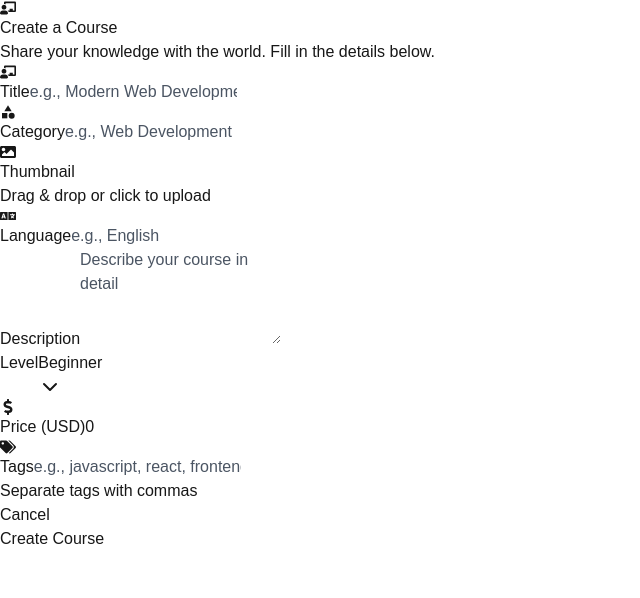
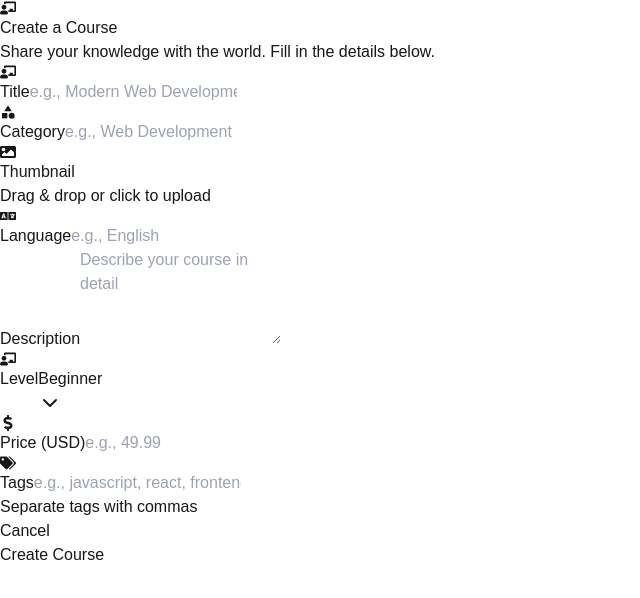
Before and after one commit to arjav1528/Learnify-LMS, a Next.js app: page /instructor/courses/create in a window 1280 px wide. Shown: the top 598 px of the page, without its empty margins (0-640 px from the left). Built offline with nearby package versions, Linux system fonts and the light colour scheme; no server answers.

Commit message:
file upload page implemented successfully

```diff
--- a/src/app/instructor/courses/create/page.tsx
+++ b/src/app/instructor/courses/create/page.tsx
@@ -9,14 +9,13 @@ import { Label } from '@/components/ui/label';
 import { Textarea } from '@/components/ui/textarea';
 import { Select, SelectContent, SelectItem, SelectTrigger, SelectValue } from '@/components/ui/select';
 import { toast, Toaster } from 'react-hot-toast';
-import { motion } from 'framer-motion';
+import { motion, AnimatePresence } from 'framer-motion';
 import clsx from 'clsx';
 import { FaChalkboardTeacher, FaTags, FaDollarSign, FaLanguage, FaImage } from 'react-icons/fa';
 import { MdCategory } from 'react-icons/md';
 import { useDropzone } from 'react-dropzone';
 import * as Tooltip from '@radix-ui/react-tooltip';
-
-type CourseLevel = 'beginner' | 'intermediate' | 'advanced';
+import { CourseLevel } from '@/models/models';
 
 interface CourseFormData {
   title: string;
@@ -49,6 +48,7 @@ export default function CreateCourse() {
   const { getRootProps, getInputProps, isDragActive } = useDropzone({
     accept: { 'image/*': [] },
     multiple: false,
+    disabled: isLoading,
     onDrop: (acceptedFiles) => {
       const file = acceptedFiles[0];
       if (file) {
@@ -70,7 +70,33 @@ export default function CreateCourse() {
     setIsLoading(true);
 
     try {
-      // TODO: Backend Integration
+      const formDataToSend = new FormData();
+
+      // Add all form fields to FormData
+      formDataToSend.append('title', formData.title);
+      formDataToSend.append('description', formData.description);
+      formDataToSend.append('language', formData.language);
+      formDataToSend.append('level', formData.level);
+      formDataToSend.append('categoryId', formData.categoryId);
+      formDataToSend.append('price', formData.price.toString());
+      formDataToSend.append('tags', JSON.stringify(formData.tags));
+      formDataToSend.append('instructorId', user?.id || '');
+
+      // Get the file from the dropzone
+      const fileInput = document.querySelector('input[type="file"]') as HTMLInputElement;
+      if (fileInput?.files?.[0]) {
+        formDataToSend.append('file', fileInput.files[0]);
+      }
+
+      const response = await fetch('/api/courses/create', {
+        method: 'POST',
+        body: formDataToSend,
+      });
+
+      if (!response.ok) {
+        throw new Error('Failed to create course');
+      }
+
       toast.success('Course created successfully!');
       router.push('/instructor/dashboard');
     } catch (error) {
@@ -83,36 +109,79 @@ export default function CreateCourse() {
 
   return (
     <Tooltip.Provider>
-      <div className="min-h-screen bg-gradient-to-br from-purple-200 via-white to-blue-100 py-16 px-4 flex items-center justify-center">
-        <div className="w-full max-w-2xl">
-          {/* Progress Bar */}
+      <motion.div
+        initial={{ opacity: 0 }}
+        animate={{ opacity: 1 }}
+        className="min-h-screen bg-gradient-to-br from-purple-200 via-white to-blue-100 py-16 px-4 flex items-center justify-center relative"
+      >
+        {isLoading && (
+          <motion.div
+            initial={{ opacity: 0 }}
+            animate={{ opacity: 1 }}
+            className="absolute inset-0 bg-black/20 backdrop-blur-sm z-50 flex items-center justify-center"
+          >
+            <div className="bg-white rounded-xl p-8 shadow-2xl flex flex-col items-center gap-4">
+              <div className="w-12 h-12 border-4 border-purple-200 border-t-purple-600 rounded-full animate-spin"></div>
+              <p className="text-lg font-medium text-gray-700">Creating your course...</p>
+            </div>
+          </motion.div>
+        )}
+        <motion.div
+          initial={{ scale: 0.95 }}
+          animate={{ scale: 1 }}
+          className="w-full max-w-2xl"
+        >
           <motion.div
             initial={{ width: 0 }}
             animate={{ width: '100%' }}
             transition={{ duration: 1 }}
             className="h-2 mb-6 rounded-full bg-gradient-to-r from-purple-500 via-pink-400 to-blue-400 shadow-lg"
           />
+
           <motion.div
             initial={{ opacity: 0, y: 30 }}
             animate={{ opacity: 1, y: 0 }}
             transition={{ duration: 0.5 }}
-            className="bg-white/80 backdrop-blur-lg rounded-3xl shadow-2xl p-12 border border-purple-200"
+            className="bg-white/90 backdrop-blur-lg rounded-3xl shadow-2xl p-12 border border-purple-200"
           >
-            <div className="text-center mb-10">
-              <div className="inline-flex items-center justify-center w-24 h-24 rounded-full bg-gradient-to-br from-purple-400 to-blue-400 mb-4 shadow-lg">
+            <motion.div
+              initial={{ opacity: 0, y: -20 }}
+              animate={{ opacity: 1, y: 0 }}
+              className="text-center mb-10"
+            >
+              <motion.div
+                whileHover={{ scale: 1.05 }}
+                className="inline-flex items-center justify-center w-24 h-24 rounded-full bg-gradient-to-br from-purple-400 to-blue-400 mb-4 shadow-lg"
+              >
                 <FaChalkboardTeacher className="w-12 h-12 text-white" />
-              </div>
-              <h1 className="text-4xl font-extrabold text-gray-900 drop-shadow-lg">Create a Course</h1>
-              <p className="mt-2 text-base text-gray-700 font-medium">Share your knowledge with the world. Fill in the details below.</p>
-            </div>
+              </motion.div>
+              <motion.h1
+                initial={{ opacity: 0 }}
+                animate={{ opacity: 1 }}
+                transition={{ delay: 0.2 }}
+                className="text-4xl font-extrabold text-black drop-shadow-lg"
+              >
+                Create a Course
+              </motion.h1>
+              <motion.p
+                initial={{ opacity: 0 }}
+                animate={{ opacity: 1 }}
+                transition={{ delay: 0.3 }}
+                className="mt-2 text-base font-medium text-black"
+              >
+                Share your knowledge with the world. Fill in the details below.
+              </motion.p>
+            </motion.div>
 
             <form onSubmit={handleSubmit} className="space-y-8">
               <div className="grid grid-cols-1 md:grid-cols-2 gap-8">
-                <Tooltip.Root>
-                  <Tooltip.Trigger asChild>
-                    <div>
+                <motion.div
+                  initial={{ opacity: 0, x: -20 }}
+                  animate={{ opacity: 1, x: 0 }}
+                  transition={{ duration: 0.3 }}
+                >
                   <Label htmlFor="title" className="text-black flex items-center gap-2">
-                        <FaChalkboardTeacher /> Title
+                    <FaChalkboardTeacher className="text-black" /> Title
                   </Label>
                   <Input
                     id="title"
@@ -121,21 +190,18 @@ export default function CreateCourse() {
                     value={formData.title}
                     onChange={(e) => handleInputChange('title', e.target.value)}
                     placeholder="e.g., Modern Web Development"
-                        className="mt-1 placeholder:text-gray-700 placeholder:font-medium bg-gray-50 border border-purple-200 focus:border-purple-500 focus:ring-2 focus:ring-purple-100 shadow"
+                    className="mt-1 text-black bg-white/90 border-2 border-purple-300 focus:border-purple-500 focus:ring-2 focus:ring-purple-200 shadow-md rounded-lg transition-all duration-200"
+                    disabled={isLoading}
                   />
-                    </div>
-                  </Tooltip.Trigger>
-                  <Tooltip.Portal>
-                    <Tooltip.Content className="bg-purple-700 text-white px-3 py-2 rounded shadow" side="top">
-                      Enter a catchy course title!
-                    </Tooltip.Content>
-                  </Tooltip.Portal>
-                </Tooltip.Root>
-                <Tooltip.Root>
-                  <Tooltip.Trigger asChild>
-                    <div>
+                </motion.div>
+
+                <motion.div
+                  initial={{ opacity: 0, x: 20 }}
+                  animate={{ opacity: 1, x: 0 }}
+                  transition={{ duration: 0.3 }}
+                >
                   <Label htmlFor="category" className="text-black flex items-center gap-2">
-                        <MdCategory /> Category
+                    <MdCategory className="text-black" /> Category
                   </Label>
                   <Input
                     id="category"
@@ -144,22 +210,18 @@ export default function CreateCourse() {
                     value={formData.categoryId}
                     onChange={(e) => handleInputChange('categoryId', e.target.value)}
                     placeholder="e.g., Web Development"
-                        className="mt-1 placeholder:text-gray-700 placeholder:font-medium bg-gray-50 border border-purple-200 focus:border-purple-500 focus:ring-2 focus:ring-purple-100 shadow"
+                    className="mt-1 text-black bg-white/90 border-2 border-purple-300 focus:border-purple-500 focus:ring-2 focus:ring-purple-200 shadow-md rounded-lg transition-all duration-200"
+                    disabled={isLoading}
                   />
-                    </div>
-                  </Tooltip.Trigger>
-                  <Tooltip.Portal>
-                    <Tooltip.Content className="bg-purple-700 text-white px-3 py-2 rounded shadow" side="top">
-                      What category best fits your course?
-                    </Tooltip.Content>
-                  </Tooltip.Portal>
-                </Tooltip.Root>
+                </motion.div>
               </div>
 
               <div className="grid grid-cols-1 md:grid-cols-2 gap-8">
-                <Tooltip.Root>
-                  <Tooltip.Trigger asChild>
-                    <div>
+                <motion.div
+                  initial={{ opacity: 0, y: 20 }}
+                  animate={{ opacity: 1, y: 0 }}
+                  transition={{ duration: 0.3 }}
+                >
                   <Label htmlFor="thumbnail" className="text-black flex items-center gap-2">
                     <FaImage /> Thumbnail
                   </Label>
@@ -167,29 +229,40 @@ export default function CreateCourse() {
                     {...getRootProps()}
                     className={clsx(
                       "mt-1 flex flex-col items-center justify-center border-2 border-dashed rounded-lg p-4 cursor-pointer transition",
-                          isDragActive ? "border-purple-500 bg-purple-50" : "border-purple-200 bg-gray-50"
+                      isDragActive ? "border-purple-500 bg-purple-50" : "border-purple-200 bg-white/90"
                     )}
                   >
                     <input {...getInputProps()} />
+                    <AnimatePresence mode="wait">
                       {thumbnailPreview ? (
-                          <img src={thumbnailPreview} alt="Thumbnail preview" className="w-24 h-24 object-cover rounded-lg shadow mb-2" />
+                        <motion.img
+                          initial={{ opacity: 0, scale: 0.8 }}
+                          animate={{ opacity: 1, scale: 1 }}
+                          exit={{ opacity: 0, scale: 0.8 }}
+                          src={thumbnailPreview}
+                          alt="Thumbnail preview"
+                          className="w-24 h-24 object-cover rounded-lg shadow mb-2"
+                        />
                       ) : (
-                          <span className="text-gray-500 font-medium">Drag & drop or click to upload</span>
+                        <motion.span
+                          initial={{ opacity: 0 }}
+                          animate={{ opacity: 1 }}
+                          className="text-black font-medium"
+                        >
+                          Drag & drop or click to upload
+                        </motion.span>
                       )}
+                    </AnimatePresence>
                   </div>
-                    </div>
-                  </Tooltip.Trigger>
-                  <Tooltip.Portal>
-                    <Tooltip.Content className="bg-purple-700 text-white px-3 py-2 rounded shadow" side="top">
-                      Upload a course thumbnail image.
-                    </Tooltip.Content>
-                  </Tooltip.Portal>
-                </Tooltip.Root>
-                <Tooltip.Root>
-                  <Tooltip.Trigger asChild>
-                    <div>
+                </motion.div>
+
+                <motion.div
+                  initial={{ opacity: 0, y: 20 }}
+                  animate={{ opacity: 1, y: 0 }}
+                  transition={{ duration: 0.3, delay: 0.1 }}
+                >
                   <Label htmlFor="language" className="text-black flex items-center gap-2">
-                        <FaLanguage /> Language
+                    <FaLanguage className="text-black" /> Language
                   </Label>
                   <Input
                     id="language"
@@ -198,21 +271,17 @@ export default function CreateCourse() {
                     value={formData.language}
                     onChange={(e) => handleInputChange('language', e.target.value)}
                     placeholder="e.g., English"
-                        className="mt-1 text-gray-900 font-medium placeholder:text-gray-700 placeholder:font-medium bg-gray-50 border border-purple-200 focus:border-purple-500 focus:ring-2 focus:ring-purple-100 shadow"
+                    className="mt-1 text-black bg-white/90 border-2 border-purple-300 focus:border-purple-500 focus:ring-2 focus:ring-purple-200 shadow-md rounded-lg transition-all duration-200"
+                    disabled={isLoading}
                   />
-                    </div>
-                  </Tooltip.Trigger>
-                  <Tooltip.Portal>
-                    <Tooltip.Content className="bg-purple-700 text-white px-3 py-2 rounded shadow" side="top">
-                      What language is your course in?
-                    </Tooltip.Content>
-                  </Tooltip.Portal>
-                </Tooltip.Root>
+                </motion.div>
               </div>
 
-              <Tooltip.Root>
-                <Tooltip.Trigger asChild>
-                  <div>
+              <motion.div
+                initial={{ opacity: 0, y: 20 }}
+                animate={{ opacity: 1, y: 0 }}
+                transition={{ duration: 0.3, delay: 0.2 }}
+              >
                 <Label htmlFor="description" className="text-black">Description</Label>
                 <Textarea
                   id="description"
@@ -221,39 +290,57 @@ export default function CreateCourse() {
                   value={formData.description}
                   onChange={(e) => handleInputChange('description', e.target.value)}
                   placeholder="Describe your course in detail"
-                      className="mt-1 text-gray-900 font-medium placeholder:text-gray-700 placeholder:font-medium bg-gray-50 border border-purple-200 focus:border-purple-500 focus:ring-2 focus:ring-purple-100 shadow"
+                  className="mt-1 text-black bg-white/90 border-2 border-purple-300 focus:border-purple-500 focus:ring-2 focus:ring-purple-200 shadow-md rounded-lg transition-all duration-200"
+                  disabled={isLoading}
                 />
-                  </div>
-                </Tooltip.Trigger>
-                <Tooltip.Portal>
-                  <Tooltip.Content className="bg-purple-700 text-white px-3 py-2 rounded shadow" side="top">
-                    Give a detailed and engaging course description.
-                  </Tooltip.Content>
-                </Tooltip.Portal>
-              </Tooltip.Root>
+              </motion.div>
 
               <div className="grid grid-cols-1 md:grid-cols-2 gap-8">
-                <div>
-                  <Label htmlFor="level" className="text-black">Level</Label>
+                <motion.div
+                  initial={{ opacity: 0, y: 20 }}
+                  animate={{ opacity: 1, y: 0 }}
+                  transition={{ duration: 0.3, delay: 0.3 }}
+                >
+                  <Label htmlFor="level" className="text-black flex items-center gap-2">
+                    <FaChalkboardTeacher className="text-black" /> Level
+                  </Label>
                   <Select
                     value={formData.level}
                     onValueChange={(value) => handleInputChange('level', value as CourseLevel)}
                   >
-                    <SelectTrigger className="mt-1 bg-gray-50 border border-purple-200 focus:border-purple-500 focus:ring-2 focus:ring-purple-100 shadow">
-                      <SelectValue placeholder="Select level" className="placeholder:text-gray-700 placeholder:font-medium" />
+                    <SelectTrigger className="mt-1 text-black bg-white/90 border-2 border-purple-300 focus:border-purple-500 focus:ring-2 focus:ring-purple-200 shadow-md rounded-lg transition-all duration-200">
+                      <SelectValue placeholder="Select level" />
                     </SelectTrigger>
-                    <SelectContent>
-                      <SelectItem value="beginner">Beginner</SelectItem>
-                      <SelectItem value="intermediate">Intermediate</SelectItem>
-                      <SelectItem value="advanced">Advanced</SelectItem>
+                    <SelectContent className="bg-white border-2 border-purple-200 shadow-lg rounded-lg">
+                      <SelectItem value="beginner" className="text-black hover:bg-purple-50 cursor-pointer">
+                        <div className="flex items-center gap-2">
+                          <span className="w-2 h-2 rounded-full bg-green-500"></span>
+                          Beginner
+                        </div>
+                      </SelectItem>
+                      <SelectItem value="intermediate" className="text-black hover:bg-purple-50 cursor-pointer">
+                        <div className="flex items-center gap-2">
+                          <span className="w-2 h-2 rounded-full bg-yellow-500"></span>
+                          Intermediate
+                        </div>
+                      </SelectItem>
+                      <SelectItem value="advanced" className="text-black hover:bg-purple-50 cursor-pointer">
+                        <div className="flex items-center gap-2">
+                          <span className="w-2 h-2 rounded-full bg-red-500"></span>
+                          Advanced
+                        </div>
+                      </SelectItem>
                     </SelectContent>
                   </Select>
-                </div>
-                <Tooltip.Root>
-                  <Tooltip.Trigger asChild>
-                    <div>
+                </motion.div>
+
+                <motion.div
+                  initial={{ opacity: 0, y: 20 }}
+                  animate={{ opacity: 1, y: 0 }}
+                  transition={{ duration: 0.3, delay: 0.4 }}
+                >
                   <Label htmlFor="price" className="text-black flex items-center gap-2">
-                        <FaDollarSign /> Price (USD)
+                    <FaDollarSign className="text-black" /> Price (USD)
                   </Label>
                   <Input
                     id="price"
@@ -261,26 +348,25 @@ export default function CreateCourse() {
                     required
                     min="0"
                     step="0.01"
-                        value={formData.price}
-                        onChange={(e) => handleInputChange('price', parseFloat(e.target.value))}
+                    value={formData.price || ''}
+                    onChange={(e) => {
+                      const value = e.target.value;
+                      handleInputChange('price', value === '' ? 0 : parseFloat(value));
+                    }}
                     placeholder="e.g., 49.99"
-                        className="mt-1 placeholder:text-gray-700 placeholder:font-medium bg-gray-50 border border-purple-200 focus:border-purple-500 focus:ring-2 focus:ring-purple-100 shadow"
+                    className="mt-1 text-black bg-white/90 border-2 border-purple-300 focus:border-purple-500 focus:ring-2 focus:ring-purple-200 shadow-md rounded-lg transition-all duration-200"
+                    disabled={isLoading}
                   />
-                    </div>
-                  </Tooltip.Trigger>
-                  <Tooltip.Portal>
-                    <Tooltip.Content className="bg-purple-700 text-white px-3 py-2 rounded shadow" side="top">
-                      Set a fair price for your course.
-                    </Tooltip.Content>
-                  </Tooltip.Portal>
-                </Tooltip.Root>
+                </motion.div>
               </div>
 
-              <Tooltip.Root>
-                <Tooltip.Trigger asChild>
-                  <div>
+              <motion.div
+                initial={{ opacity: 0, y: 20 }}
+                animate={{ opacity: 1, y: 0 }}
+                transition={{ duration: 0.3, delay: 0.5 }}
+              >
                 <Label htmlFor="tags" className="text-black flex items-center gap-2">
-                      <FaTags /> Tags
+                  <FaTags className="text-black" /> Tags
                 </Label>
                 <Input
                   id="tags"
@@ -288,19 +374,18 @@ export default function CreateCourse() {
                   value={formData.tags.join(', ')}
                   onChange={(e) => handleInputChange('tags', e.target.value.split(',').map(tag => tag.trim()))}
                   placeholder="e.g., javascript, react, frontend"
-                      className="mt-1 text-gray-900 font-medium placeholder:text-gray-700 placeholder:font-medium bg-gray-50 border border-purple-200 focus:border-purple-500 focus:ring-2 focus:ring-purple-100 shadow"
+                  className="mt-1 text-black bg-white/90 border-2 border-purple-300 focus:border-purple-500 focus:ring-2 focus:ring-purple-200 shadow-md rounded-lg transition-all duration-200"
+                  disabled={isLoading}
                 />
-                    <p className="text-xs text-gray-600 mt-1 font-medium">Separate tags with commas</p>
-                  </div>
-                </Tooltip.Trigger>
-                <Tooltip.Portal>
-                  <Tooltip.Content className="bg-purple-700 text-white px-3 py-2 rounded shadow" side="top">
-                    Add keywords to help students find your course.
-                  </Tooltip.Content>
-                </Tooltip.Portal>
-              </Tooltip.Root>
+                <p className="text-xs text-black mt-1 font-medium">Separate tags with commas</p>
+              </motion.div>
 
-              <div className="flex justify-end gap-4 pt-4">
+              <motion.div
+                initial={{ opacity: 0, y: 20 }}
+                animate={{ opacity: 1, y: 0 }}
+                transition={{ duration: 0.3, delay: 0.6 }}
+                className="flex justify-end gap-4 pt-4"
+              >
                 <motion.div whileHover={{ scale: 1.05 }} whileTap={{ scale: 0.98 }}>
                   <Button
                     type="button"
@@ -315,26 +400,23 @@ export default function CreateCourse() {
                 <motion.div whileHover={{ scale: 1.05 }} whileTap={{ scale: 0.98 }}>
                   <Button
                     type="submit"
-                    className="bg-gradient-to-r from-purple-600 via-pink-500 to-blue-500 hover:from-purple-700 hover:to-blue-600 min-w-[140px] shadow-lg text-white font-bold"
+                    className="bg-gradient-to-r from-purple-600 via-pink-500 to-blue-500 hover:from-purple-700 hover:to-blue-600 min-w-[140px] shadow-lg text-white font-bold disabled:opacity-70 disabled:cursor-not-allowed"
                     disabled={isLoading}
                   >
-                    {isLoading ? 'Creating...' : 'Create Course'}
+                    {isLoading ? (
+                      <div className="flex items-center gap-2">
+                        <div className="w-4 h-4 border-2 border-white/30 border-t-white rounded-full animate-spin"></div>
+                        <span>Creating...</span>
+                      </div>
+                    ) : 'Create Course'}
                   </Button>
                 </motion.div>
-              </div>
+              </motion.div>
             </form>
           </motion.div>
-        </div>
+        </motion.div>
         <Toaster position="bottom-right" />
-        <style jsx global>{`
-          input::placeholder,
-          textarea::placeholder {
-            color: #4b5563 !important;
-            opacity: 1 !important;
-            font-weight: 500;
-          }
-        `}</style>
-      </div>
+      </motion.div>
     </Tooltip.Provider>
   );
 }
```
Lines whose indentation alone changed are shown as unchanged.
